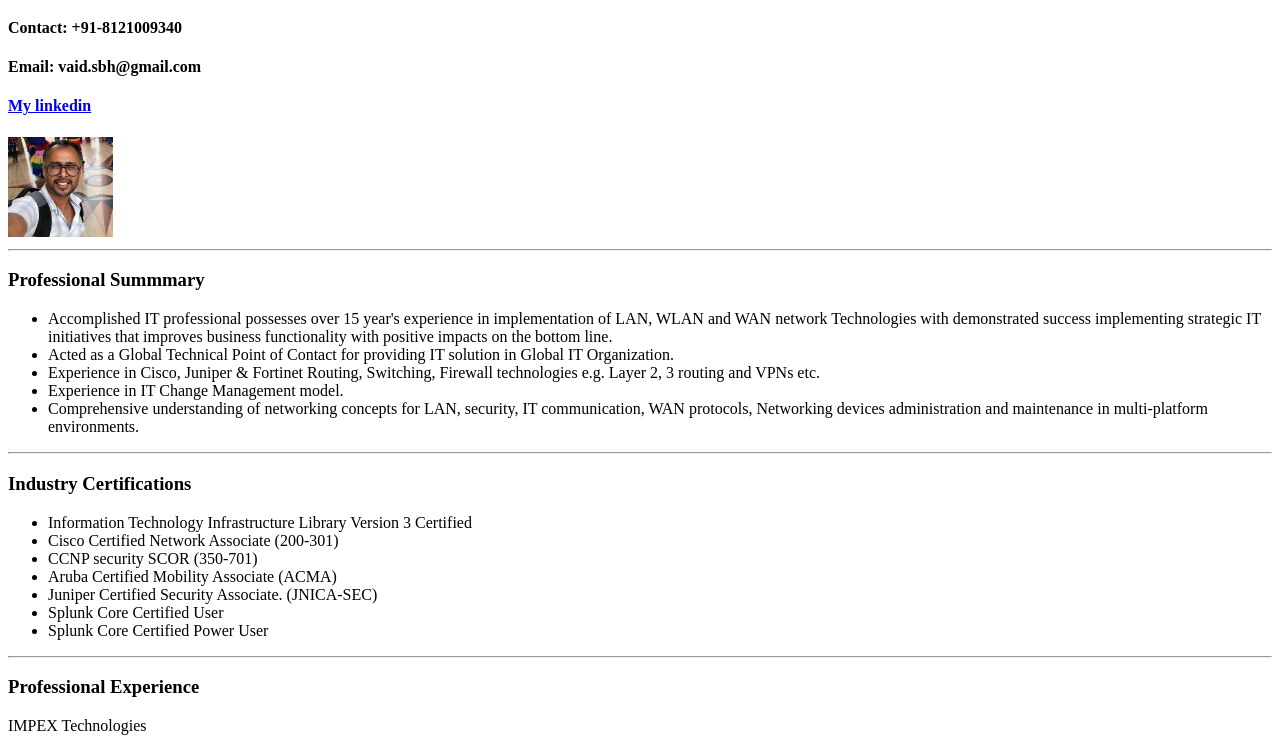
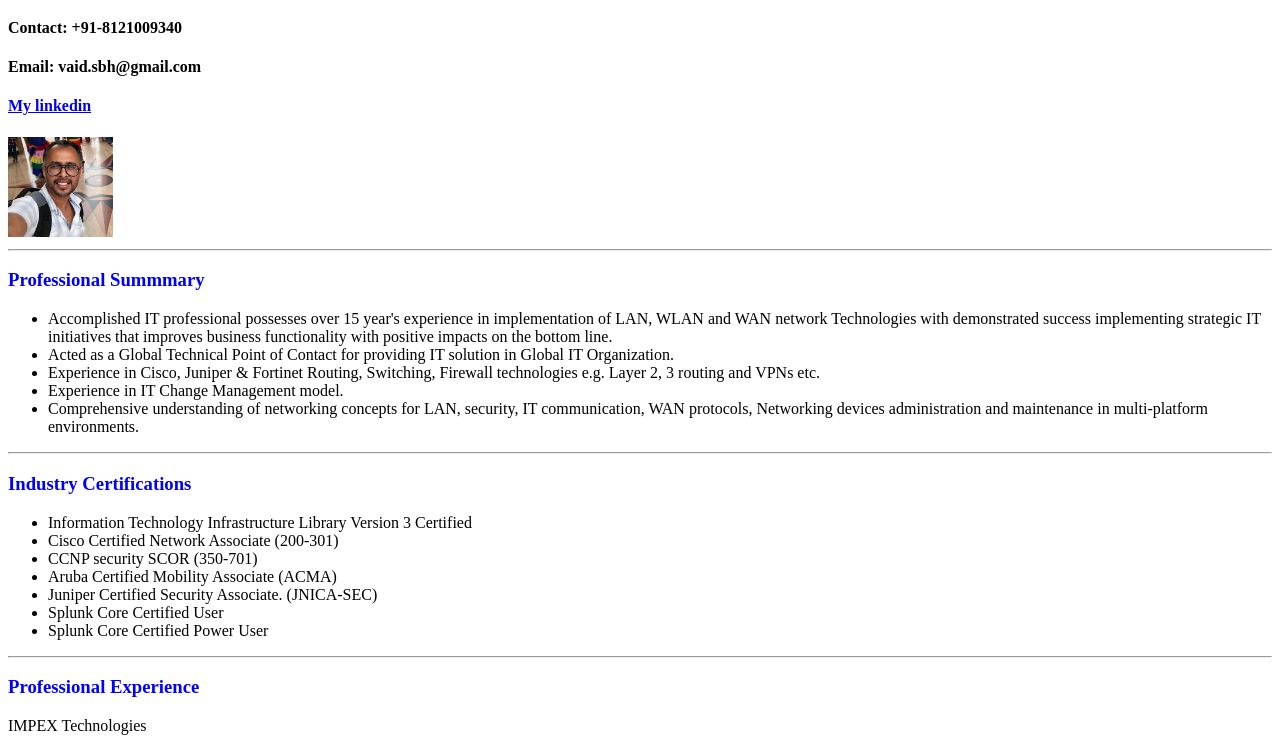
Before and after one commit to subodhvaid/Resume-SubodhV, a plain HTML site: page index.html in a window 1280 px wide. Shown: the part 61-800 px from the top of the page. Drawn offline with Linux system fonts and the light colour scheme.

Commit message:
Update index.html

```diff
--- a/index.html
+++ b/index.html
@@ -4,6 +4,11 @@
     <meta charset="UTF-8">
     <meta name="viewport" content="width=device-width, initial-scale=1.0">
     <title>My Resume-Subodh Vaid</title>
+    <style>
+        h3 {
+            color: blue
+        }
+    </style>
 </head>
 <body>
     <h1>Subodh Vaid</h1>
```
